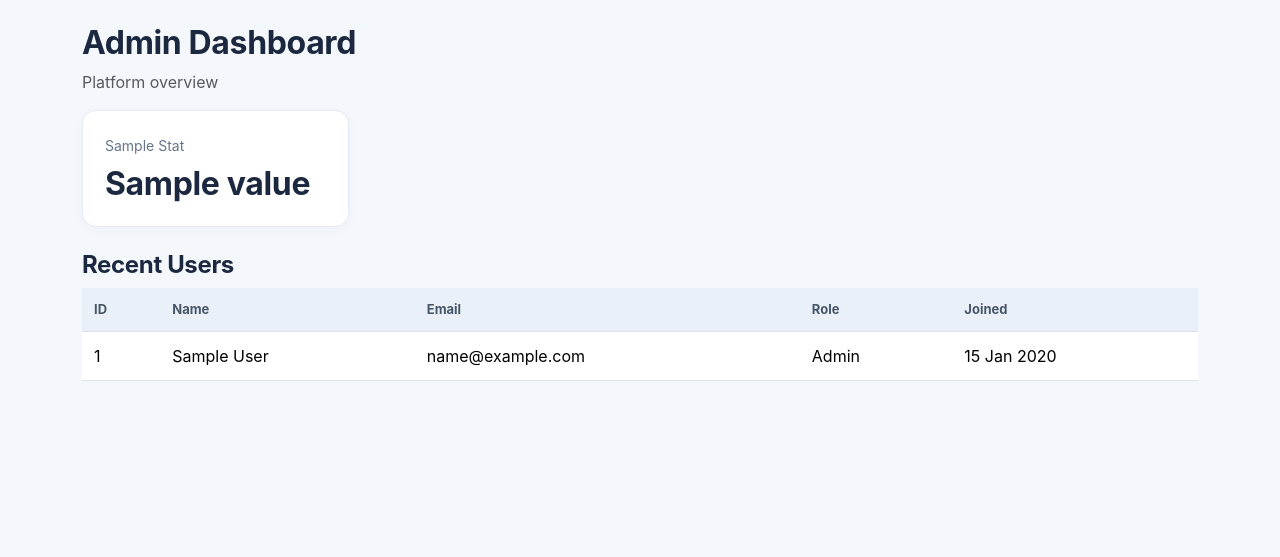
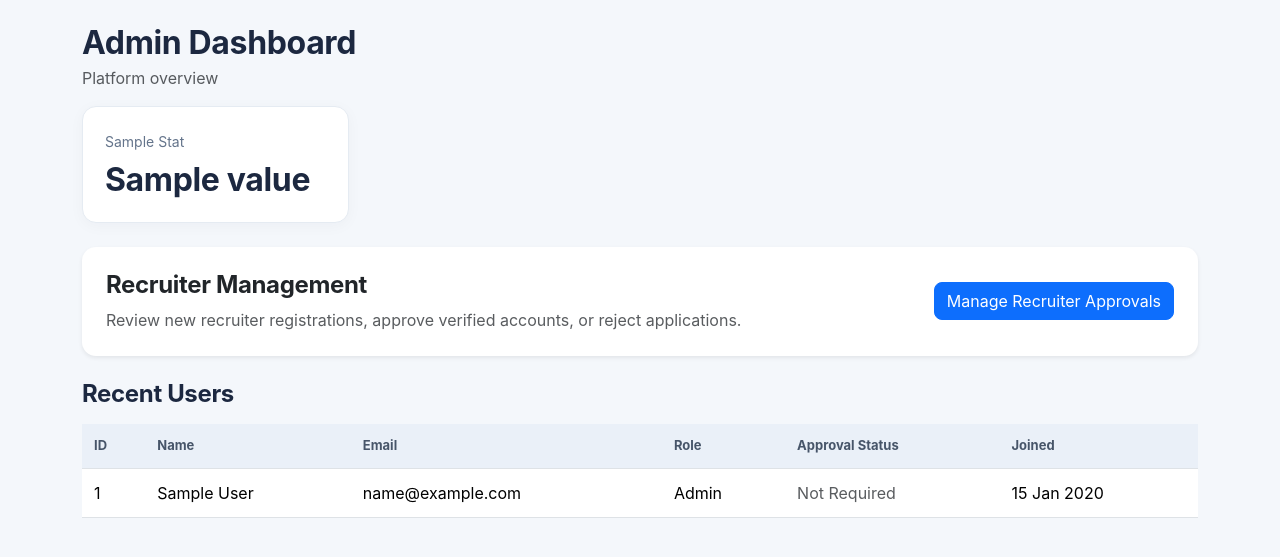
Before and after one commit to Sagnik194/Enterprise-Recruitment-ATS, a FastAPI app: template app/templates/admin.html in a window 1280 px wide. Shown: the part 65-622 px from the top of the page. Run offline with FastAPI, Linux system fonts and the light colour scheme; the template is opened without the code that fills it: most values are stand-ins (such as "Sample title", 1, 10 or a date in 2020); parts of the project's set-up code (start-up, migrations or seed data) failed here and were passed over.

Commit message:
Improve admin dashboard with recruiter approval management

```diff
--- a/app/templates/admin.html
+++ b/app/templates/admin.html
@@ -1 +1,193 @@
-{% extends 'base.html' %}{% block content %}<h2>Admin Dashboard</h2><p class="text-muted">Platform overview</p><div class="row g-3 mb-4">{% for name,value in stats.items() %}<div class="col-md-3"><div class="stat-card"><small>{{ name|title }}</small><h2>{{ value }}</h2></div></div>{% endfor %}</div><h4>Recent Users</h4><div class="table-responsive"><table class="table table-hover"><thead><tr><th>ID</th><th>Name</th><th>Email</th><th>Role</th><th>Joined</th></tr></thead><tbody>{% for u in users %}<tr><td>{{ u.id }}</td><td>{{ u.full_name }}</td><td>{{ u.email }}</td><td>{{ u.role|title }}</td><td>{{ u.created_at.strftime('%d %b %Y') }}</td></tr>{% else %}<tr><td colspan="5">No users</td></tr>{% endfor %}</tbody></table></div>{% endblock %}
+
+{% extends 'base.html' %}
+
+{% block content %}
+
+<!-- ====================================== -->
+<!-- ADMIN DASHBOARD HEADER -->
+<!-- ====================================== -->
+
+<div class="d-flex justify-content-between align-items-center mb-3">
+    <div>
+        <h2 class="mb-1">Admin Dashboard</h2>
+        <p class="text-muted mb-0">
+            Platform overview
+        </p>
+    </div>
+</div>
+
+
+<!-- ====================================== -->
+<!-- PLATFORM STATISTICS -->
+<!-- ====================================== -->
+
+<div class="row g-3 mb-4">
+
+    {% for name, value in stats.items() %}
+
+    <div class="col-md-3">
+        <div class="stat-card">
+            <small>{{ name|title }}</small>
+            <h2>{{ value }}</h2>
+        </div>
+    </div>
+
+    {% endfor %}
+
+</div>
+
+
+<!-- ====================================== -->
+<!-- PHASE 11: RECRUITER MANAGEMENT -->
+<!-- ====================================== -->
+
+<div class="card shadow-sm border-0 mb-4">
+
+    <div class="card-body p-4">
+
+        <div class="d-flex flex-wrap justify-content-between align-items-center gap-3">
+
+            <div>
+                <h4 class="mb-2">
+                    Recruiter Management
+                </h4>
+
+                <p class="text-muted mb-0">
+                    Review new recruiter registrations,
+                    approve verified accounts,
+                    or reject applications.
+                </p>
+            </div>
+
+            <a href="/admin/recruiters"
+               class="btn btn-primary">
+
+                Manage Recruiter Approvals
+
+            </a>
+
+        </div>
+
+    </div>
+
+</div>
+
+
+<!-- ====================================== -->
+<!-- RECENT USERS -->
+<!-- ====================================== -->
+
+<div class="d-flex justify-content-between align-items-center mb-3">
+
+    <h4 class="mb-0">
+        Recent Users
+    </h4>
+
+</div>
+
+
+<div class="table-responsive">
+
+    <table class="table table-hover align-middle">
+
+        <thead>
+            <tr>
+                <th>ID</th>
+                <th>Name</th>
+                <th>Email</th>
+                <th>Role</th>
+                <th>Approval Status</th>
+                <th>Joined</th>
+            </tr>
+        </thead>
+
+        <tbody>
+
+            {% for u in users %}
+
+            <tr>
+
+                <td>
+                    {{ u.id }}
+                </td>
+
+                <td>
+                    {{ u.full_name }}
+                </td>
+
+                <td>
+                    {{ u.email }}
+                </td>
+
+                <td>
+                    {{ u.role|title }}
+                </td>
+
+                <!-- APPROVAL STATUS -->
+
+                <td>
+
+                    {% if u.role == "recruiter" %}
+
+                        {% if u.approval_status == "approved" %}
+
+                            <span class="badge bg-success">
+                                Approved
+                            </span>
+
+                        {% elif u.approval_status == "pending" %}
+
+                            <span class="badge bg-warning text-dark">
+                                Pending
+                            </span>
+
+                        {% elif u.approval_status == "rejected" %}
+
+                            <span class="badge bg-danger">
+                                Rejected
+                            </span>
+
+                        {% else %}
+
+                            <span class="badge bg-secondary">
+                                Unknown
+                            </span>
+
+                        {% endif %}
+
+                    {% else %}
+
+                        <span class="text-muted">
+                            Not Required
+                        </span>
+
+                    {% endif %}
+
+                </td>
+
+                <td>
+                    {{ u.created_at.strftime('%d %b %Y') }}
+                </td>
+
+            </tr>
+
+            {% else %}
+
+            <tr>
+                <td colspan="6"
+                    class="text-center text-muted py-4">
+
+                    No users found.
+
+                </td>
+            </tr>
+
+            {% endfor %}
+
+        </tbody>
+
+    </table>
+
+</div>
+
+{% endblock %}
```
